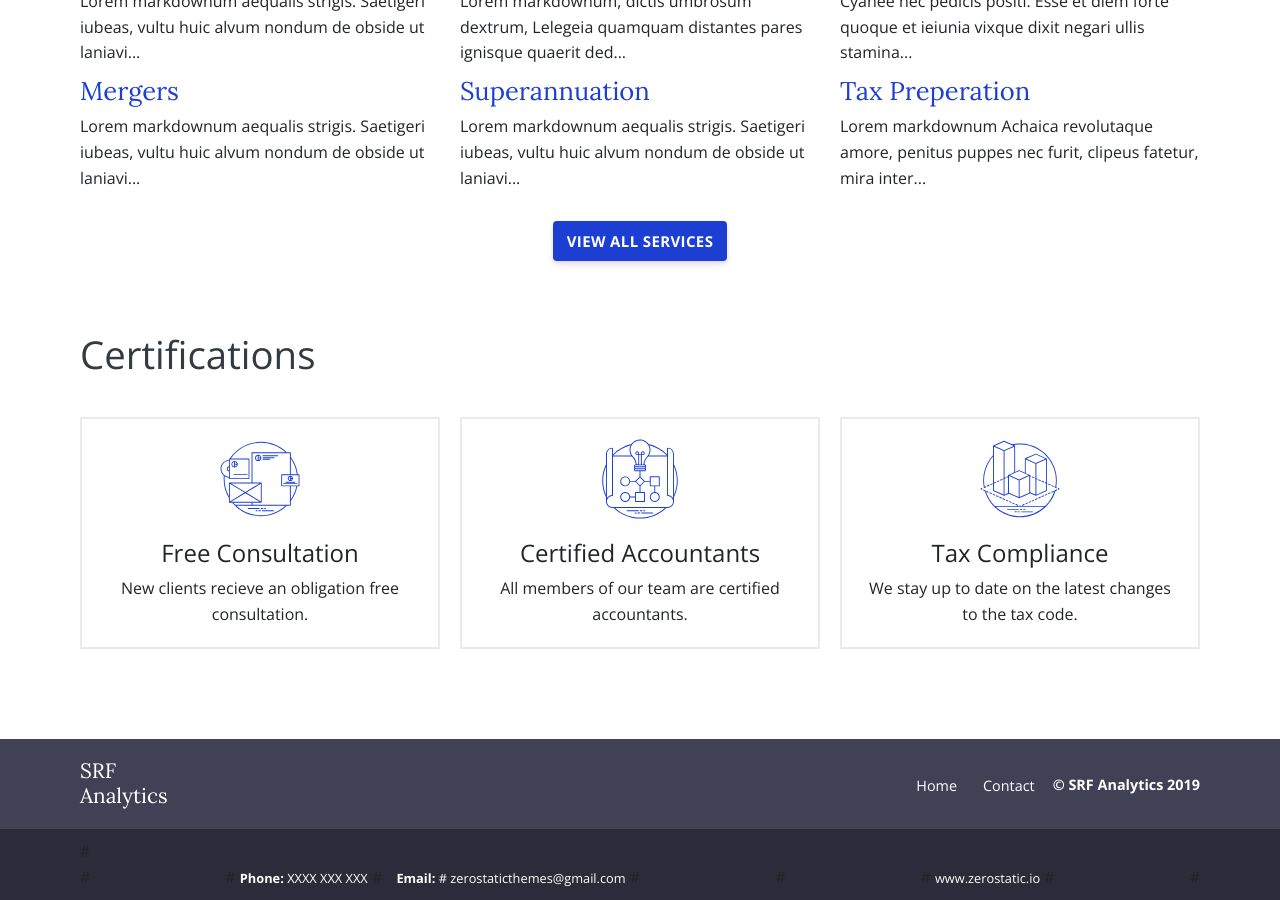
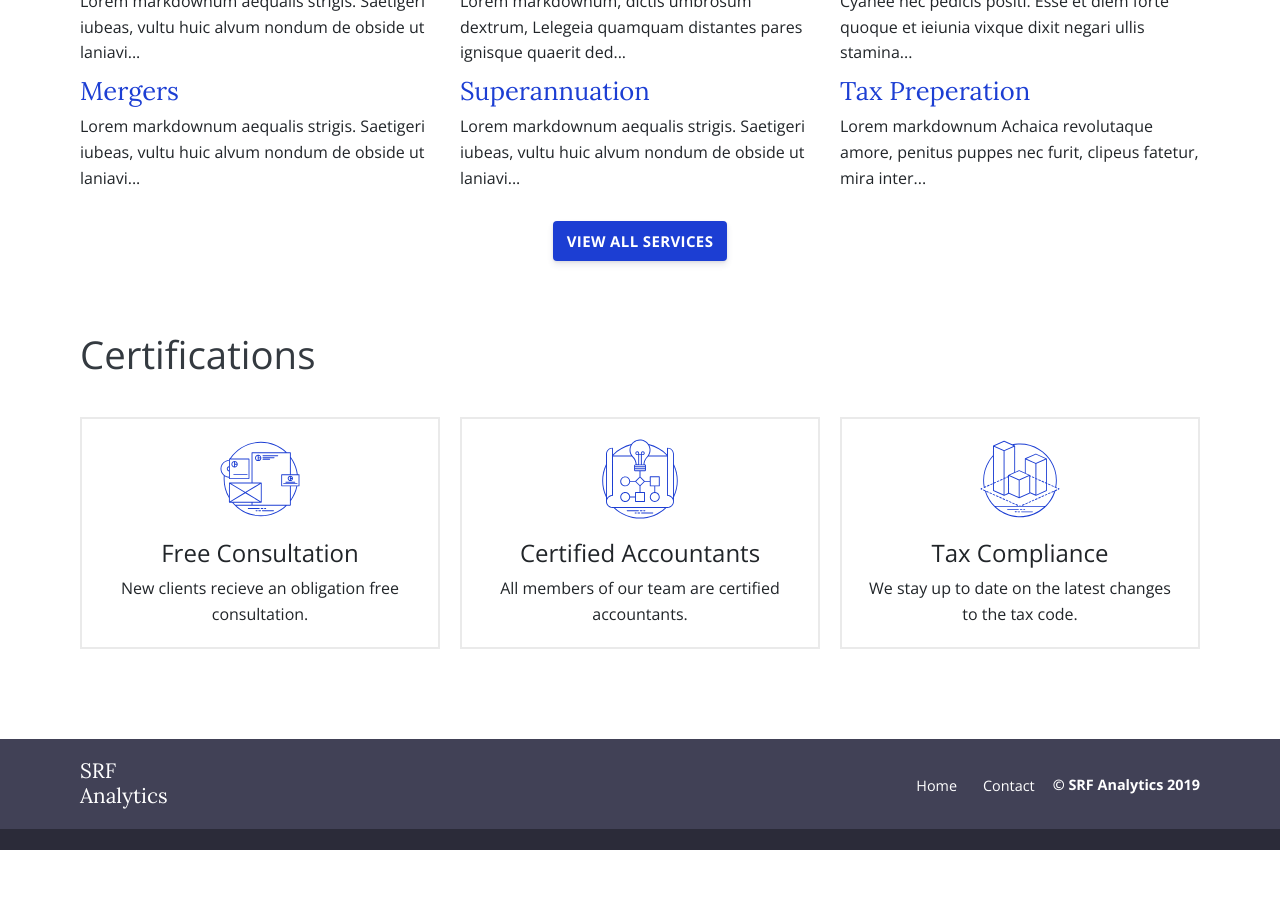
Before and after one commit to SRFAnalytics/srfanalytics.github.io, a Jekyll site: the page built from index.html, in a window 1280 px wide and 900 px high, scrolled down 809 px. Built offline with Jekyll 4.4.1, drawn with Linux system fonts in a browser that asks for light colours; after the commit the page ends 1659 px from its top, so only the background shows below that.

Commit message:
Update sub-footer.html

```diff
--- a/_includes/sub-footer.html
+++ b/_includes/sub-footer.html
@@ -2,16 +2,7 @@
   <div class="container">
     <div class="row">
       <div class="col-12">
-        #<div class="sub-footer">
-          #<ul>
-          #  <li><strong>Phone: </strong>{{ site.data.contact.phone }}</li>
-          #  <li><strong>Email: </strong><a href="mailto:{{ site.data.contact.email }}">
-          #      {{ site.data.contact.email }}</a></li>
-          #</ul>
-          #<ul>
-          #  <li><a href="https://www.zerostatic.io">www.zerostatic.io</a></li>
-          #</ul>
-        #</div>
+
       </div>
     </div>
   </div>
```
